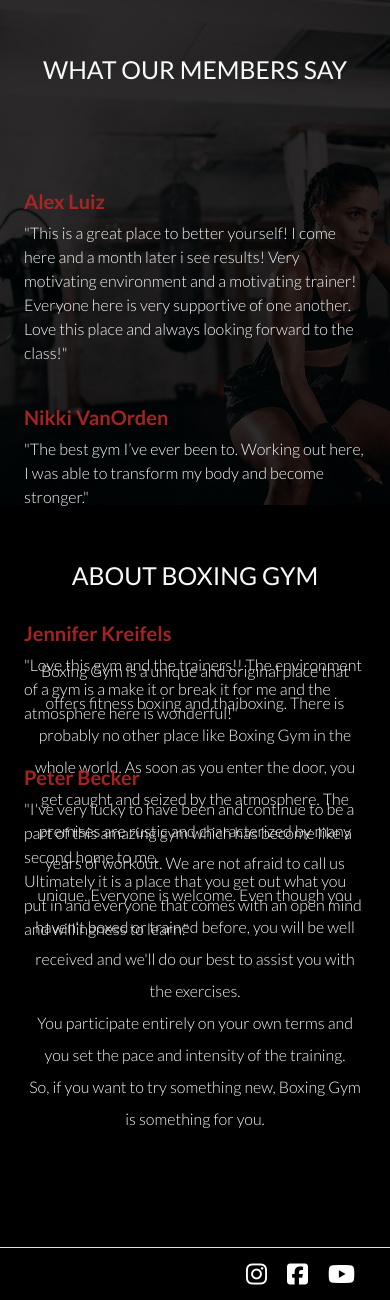
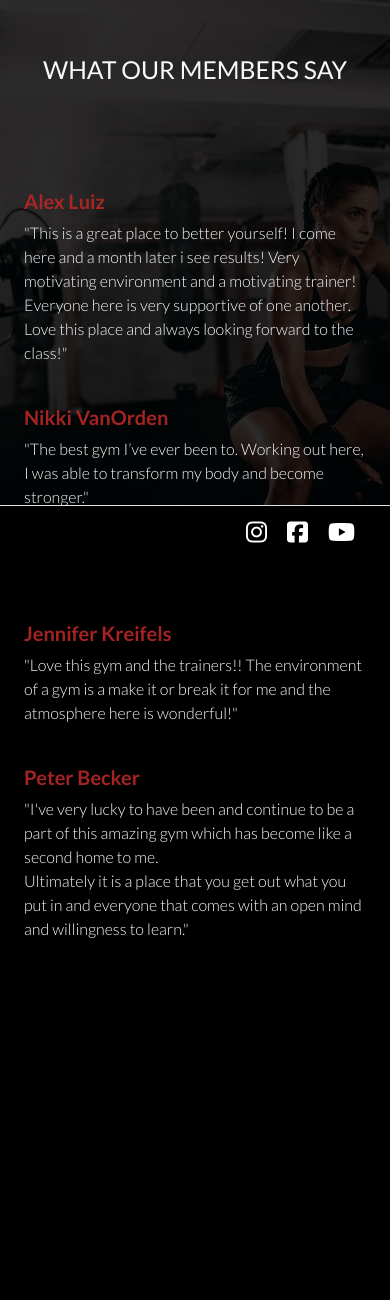
Before and after one commit to Code-Institute-Submissions/DinaPapsujevica-MP4-Boxing-gym_NovResub, a Django app: page / in a window 390 px wide. Shown: the part 3179-4479 px from the top of the page. After the commit the page ends 4117 px from the top, so only its background shows below. Run offline with Django 3.2, Linux system fonts and the light colour scheme; some libraries are stand-ins or nearby versions.

Commit message:
add d-none to About section

```diff
--- a/home/templates/home/index.html
+++ b/home/templates/home/index.html
@@ -117,7 +117,7 @@
     </div>
 
 
-    <div class="container px-4 py-5 text-center text-light">
+    <div class="container d-none d-md-block col-md-6 px-4 py-5 text-center text-light">
       <h2 class="pb-2 pt-2 text-uppercase">About Boxing gym</h2>
       <div class="row py-5">
         <div class="col-12">
```
Also changed, not shown: db.sqlite3.
